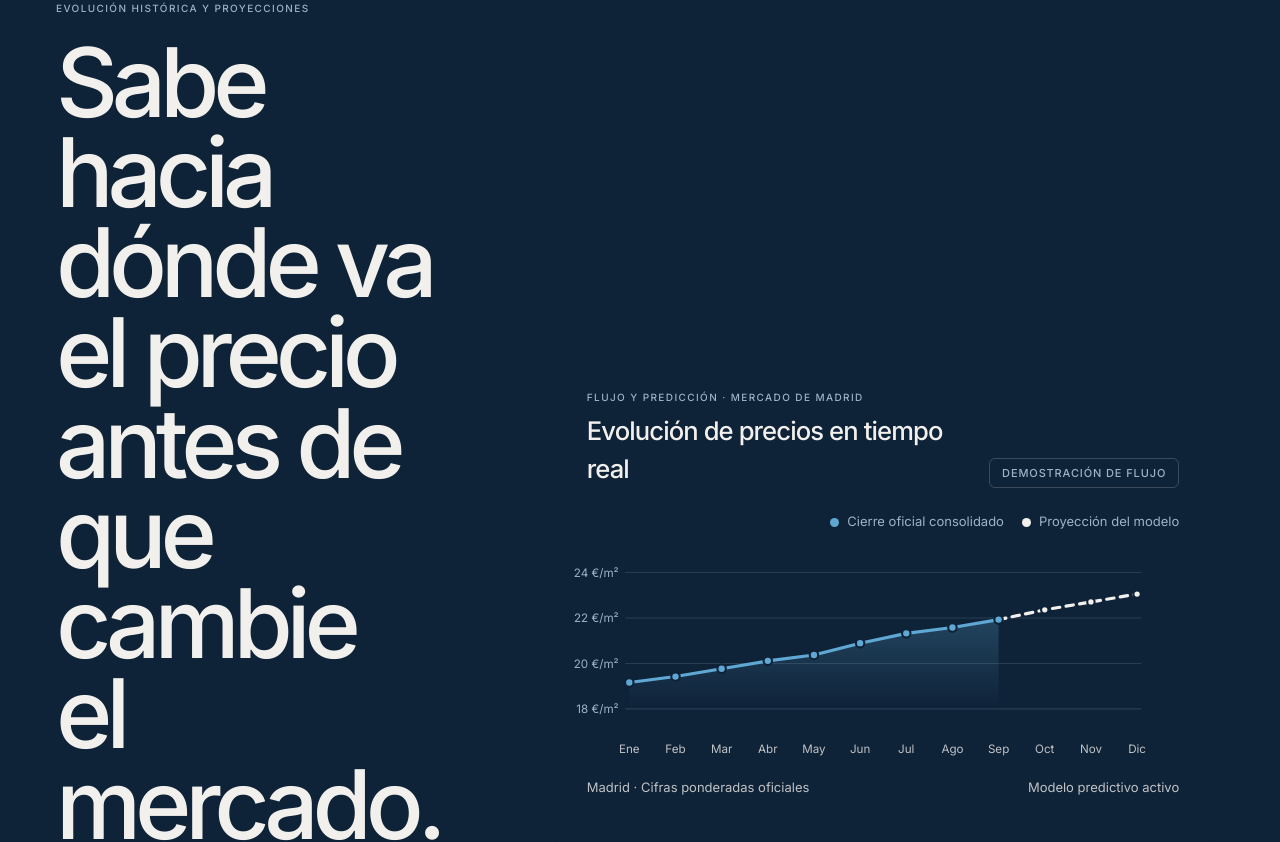
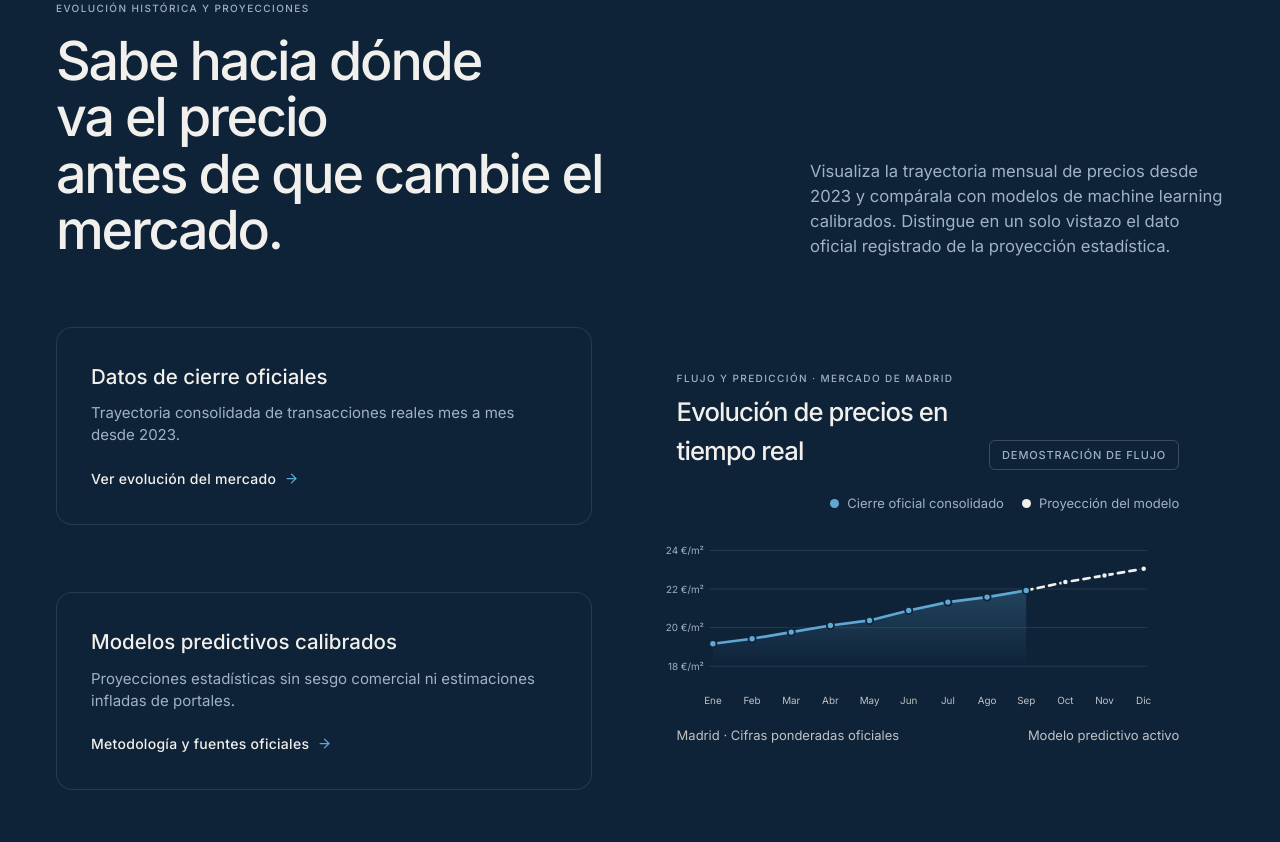
Before and after one commit to rodrigoapvigil/madrid-urban-intelligent, a Next.js app in the folder frontend/: page / in a window 1280 px wide. Shown: the part 5458-6300 px from the top of the page. Built offline with nearby package versions, Linux system fonts and the light colour scheme.

Commit message:
refactor(landing): reorder insight section into balanced 2x2 grid matching design structure

```diff
--- a/frontend/components/MadridLanding.css
+++ b/frontend/components/MadridLanding.css
@@ -296,10 +296,108 @@
   .mi-district-map__loading { animation: none; }
 }
 
-/* Trend: a legible chart inside a single calm panel. */
-.mi-insight__layout { display: grid; grid-template-columns: minmax(300px,.72fr) minmax(0,1.28fr); align-items: center; gap: clamp(48px,8vw,112px); }
-.mi-insight__copy .mi-kicker, .mi-audience__intro .mi-kicker, .mi-method__intro .mi-kicker, .mi-scale__heading .mi-kicker { margin-bottom: 22px; }
-.mi-insight__copy > p:not(.mi-kicker), .mi-audience__intro > p:not(.mi-kicker), .mi-method__intro > p:not(.mi-kicker) { max-width: 520px; margin: 23px 0 0; color: var(--mi-silver); font-size: 21px; line-height: 1.45; }
+/* Insight: 4-quadrant structured grid (Intro Header + Action Cards & Trend Chart) */
+.mi-insight__intro {
+  margin-bottom: clamp(40px, 5.5vw, 68px);
+  display: grid;
+  grid-template-columns: minmax(0, 1.25fr) minmax(0, 0.75fr);
+  align-items: flex-end;
+  gap: clamp(36px, 5vw, 68px);
+}
+.mi-insight__intro-heading .mi-kicker {
+  margin-bottom: 18px;
+}
+.mi-insight__intro-heading h2 {
+  margin: 0;
+  color: var(--mi-white);
+  font-size: clamp(34px, 4.2vw, 56px) !important;
+  font-weight: 500;
+  letter-spacing: -0.04em !important;
+  line-height: 1.05 !important;
+  text-wrap: balance;
+}
+.mi-insight__intro-heading h2 span {
+  color: var(--mi-mist);
+}
+.mi-insight__intro-copy p {
+  margin: 0;
+  color: var(--mi-silver);
+  font-size: clamp(16px, 1.3vw, 20px);
+  line-height: 1.5;
+}
+.mi-insight__grid {
+  display: grid;
+  grid-template-columns: minmax(0, 0.95fr) minmax(0, 1.05fr);
+  gap: clamp(24px, 3.5vw, 40px);
+  align-items: stretch;
+}
+.mi-insight__cards {
+  display: flex;
+  flex-direction: column;
+  gap: 20px;
+  justify-content: space-between;
+}
+.mi-insight__card {
+  display: flex;
+  flex-direction: column;
+  justify-content: space-between;
+  padding: clamp(24px, 2.8vw, 34px);
+  border-radius: 16px;
+  background: var(--azul-noche);
+  border: 1px solid color-mix(in srgb, var(--texto-secundario-azul) 16%, transparent);
+  color: var(--mi-mist);
+  text-decoration: none;
+  transition: border-color .2s, background .2s, transform .2s;
+}
+.mi-insight__card:hover {
+  background: color-mix(in srgb, var(--azul-noche) 82%, var(--azul-linea));
+  border-color: color-mix(in srgb, var(--precio-subida) 45%, transparent);
+  transform: translateY(-2px);
+}
+.mi-insight__card-copy strong {
+  display: block;
+  font-size: clamp(18px, 1.6vw, 22px);
+  font-weight: 500;
+  color: var(--mi-white);
+  margin-bottom: 10px;
+}
+.mi-insight__card-copy small {
+  display: block;
+  color: var(--mi-silver);
+  font-size: 15px;
+  line-height: 1.45;
+  margin-bottom: 20px;
+}
+.mi-insight__card-cta {
+  display: inline-flex;
+  align-items: center;
+  gap: 8px;
+  color: var(--mi-mist);
+  font-size: 14px;
+  font-weight: 500;
+  letter-spacing: .02em;
+}
+.mi-insight__card-cta svg {
+  width: 15px;
+  height: 15px;
+  color: var(--mi-sky);
+  transition: transform .2s ease;
+}
+.mi-insight__card:hover .mi-insight__card-cta svg {
+  transform: translateX(4px);
+}
+.mi-insight__chart-wrap {
+  display: flex;
+  flex-direction: column;
+}
+.mi-insight__chart-wrap .mi-trend {
+  height: 100%;
+  display: flex;
+  flex-direction: column;
+  justify-content: space-between;
+}
+.mi-audience__intro .mi-kicker, .mi-method__intro .mi-kicker, .mi-scale__heading .mi-kicker { margin-bottom: 22px; }
+.mi-audience__intro > p:not(.mi-kicker), .mi-method__intro > p:not(.mi-kicker) { max-width: 520px; margin: 23px 0 0; color: var(--mi-silver); font-size: 21px; line-height: 1.45; }
 .mi-inline-link { min-height: 48px; margin-top: 18px; display: inline-flex; align-items: center; gap: 11px; color: var(--mi-mist) !important; font-size: 18px; }
 .mi-inline-link svg { width: 16px; height: 16px; color: var(--mi-sky); transition: transform .2s ease; }
 .mi-inline-link:hover svg { transform: translateX(4px); }
@@ -476,7 +574,8 @@
   .mi-kinetic { font-size: clamp(132px,19vw,240px); }
   .mi-platform__grid { gap: 22px; }
   .mi-city-visual { min-height: 460px; }
-  .mi-insight__layout { grid-template-columns: 1fr; gap: 40px; }
+  .mi-insight__intro { grid-template-columns: 1fr; gap: 24px; margin-bottom: 36px; }
+  .mi-insight__grid { grid-template-columns: 1fr; gap: 24px; }
   .mi-trend { max-width: none; }
   .mi-scale__stats article { min-height: 220px; }
   .mi-scale__stats article:first-child { min-height: 454px; }
@@ -531,8 +630,11 @@
   .mi-district-map { margin: 0 auto; }
   .mi-district-map__canvas-wrap { margin-top: 0; }
   .mi-district-map__caption { padding-inline: 10px; font-size: 10px; }
-  .mi-insight__layout { gap: 28px; }
-  .mi-insight__copy > p:not(.mi-kicker), .mi-audience__intro > p:not(.mi-kicker), .mi-method__intro > p:not(.mi-kicker) { margin-top: 18px; font-size: 20px; }
+  .mi-insight__intro { gap: 18px; margin-bottom: 28px; }
+  .mi-insight__intro-heading h2 { font-size: 30px !important; }
+  .mi-insight__cards { gap: 14px; }
+  .mi-insight__card { padding: 20px; }
+  .mi-audience__intro > p:not(.mi-kicker), .mi-method__intro > p:not(.mi-kicker) { margin-top: 18px; font-size: 20px; }
   .mi-trend { padding: 19px 13px 15px; border-radius: 14px; }
   .mi-trend__heading { align-items: flex-start; flex-direction: column; gap: 10px; }
   .mi-trend__legend { justify-content: flex-start; gap: 15px; margin-top: 18px; font-size: 12px; }
--- a/frontend/components/MadridLanding.tsx
+++ b/frontend/components/MadridLanding.tsx
@@ -113,15 +113,47 @@ export default function MadridLanding() {
         </p>
 
         <section className="mi-insight" aria-labelledby="mi-insight-title">
-          <div className="mi-wrap mi-insight__layout">
-            <div className="mi-insight__copy">
-              <p className="mi-kicker mi-kicker--muted">Evolución histórica y proyecciones</p>
-              <h2 id="mi-insight-title">Sabe hacia dónde va el precio<br/><span>antes de que cambie el mercado.</span></h2>
-              <p>Visualiza la trayectoria mensual de precios desde 2023 y compárala con modelos de machine learning calibrados. Distingue en un solo vistazo el dato oficial registrado de la proyección estadística.</p>
-              <Link href="/madrid" className="mi-inline-link">Ver evolución del mercado <ArrowRight aria-hidden="true"/></Link>
-              <Link href="/metodologia" className="mi-inline-link mi-inline-link--secondary">Metodología y fuentes oficiales <ArrowRight aria-hidden="true"/></Link>
+          <div className="mi-wrap">
+            <div className="mi-insight__intro">
+              <div className="mi-insight__intro-heading">
+                <p className="mi-kicker mi-kicker--muted">Evolución histórica y proyecciones</p>
+                <h2 id="mi-insight-title">
+                  Sabe hacia dónde va el precio<br />
+                  <span>antes de que cambie el mercado.</span>
+                </h2>
+              </div>
+              <div className="mi-insight__intro-copy">
+                <p>
+                  Visualiza la trayectoria mensual de precios desde 2023 y compárala con modelos de machine learning calibrados. Distingue en un solo vistazo el dato oficial registrado de la proyección estadística.
+                </p>
+              </div>
             </div>
-            <LandingTrend/>
+
+            <div className="mi-insight__grid">
+              <div className="mi-insight__cards">
+                <Link href="/madrid" className="mi-insight__card">
+                  <span className="mi-insight__card-copy">
+                    <strong>Datos de cierre oficiales</strong>
+                    <small>Trayectoria consolidada de transacciones reales mes a mes desde 2023.</small>
+                    <span className="mi-insight__card-cta">
+                      Ver evolución del mercado <ArrowRight aria-hidden="true" />
+                    </span>
+                  </span>
+                </Link>
+                <Link href="/metodologia" className="mi-insight__card">
+                  <span className="mi-insight__card-copy">
+                    <strong>Modelos predictivos calibrados</strong>
+                    <small>Proyecciones estadísticas sin sesgo comercial ni estimaciones infladas de portales.</small>
+                    <span className="mi-insight__card-cta">
+                      Metodología y fuentes oficiales <ArrowRight aria-hidden="true" />
+                    </span>
+                  </span>
+                </Link>
+              </div>
+              <div className="mi-insight__chart-wrap">
+                <LandingTrend />
+              </div>
+            </div>
           </div>
         </section>
 
```
